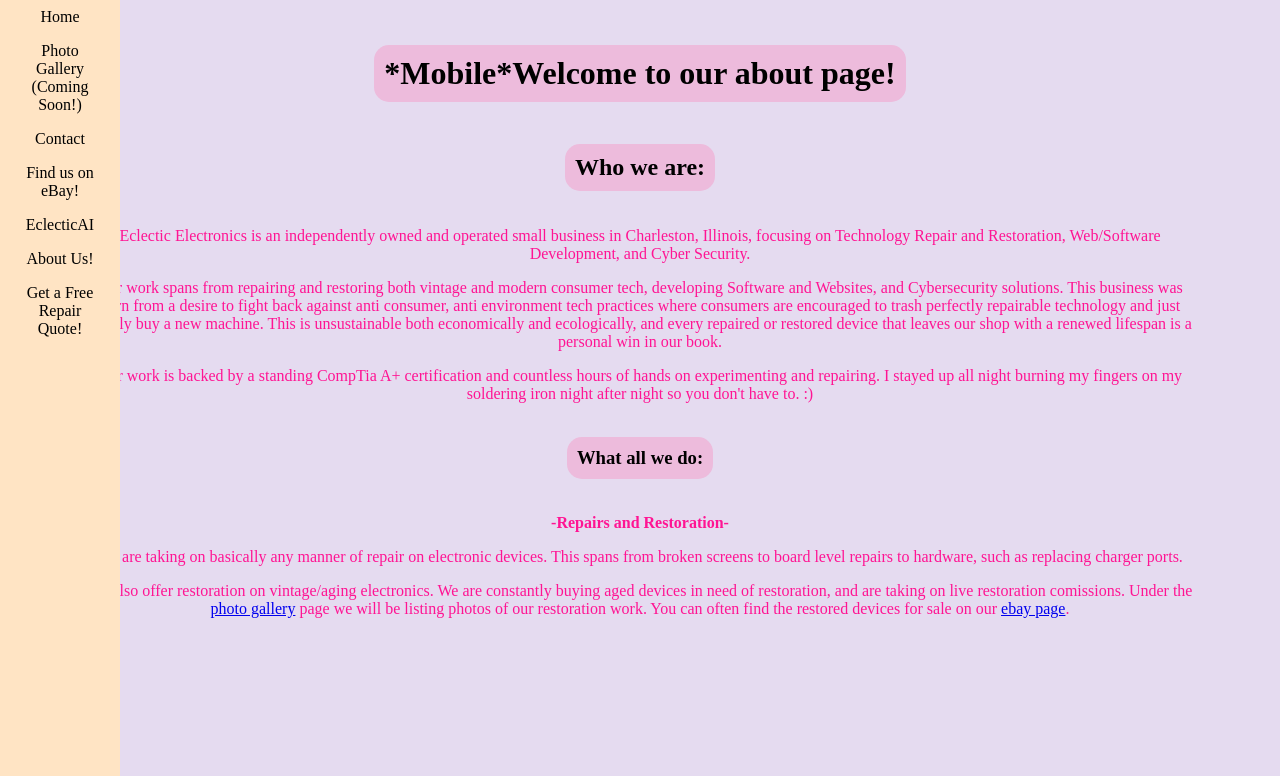
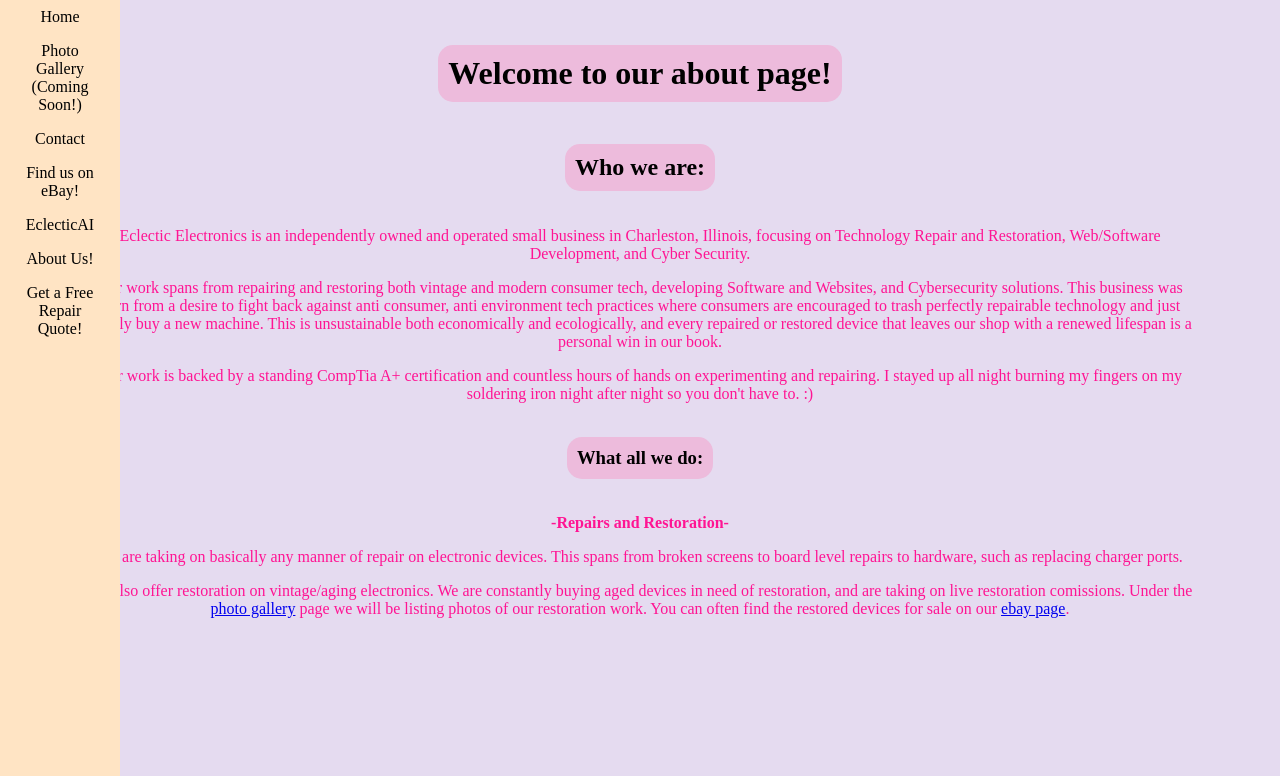
Before and after one commit to stlynnxx/EclecticElectronics, a Flask app: page /about in a window 1280 px wide. Shown: the part 24-800 px from the top of the page. Run offline with Flask 3, Linux system fonts and the light colour scheme.

Commit message:
Fixed an uh oh

```diff
--- a/templates/about.html
+++ b/templates/about.html
@@ -40,7 +40,7 @@
     </nav>
 <!--Mobile-->
  <div class="desktop-paragraph">
-<h1 class="title">*Mobile*Welcome to our about page!</h1>
+<h1 class="title">Welcome to our about page!</h1>
 <div>
     <h2 class="title">Who we are:</h2>
     <p class="mobile-para">
```
